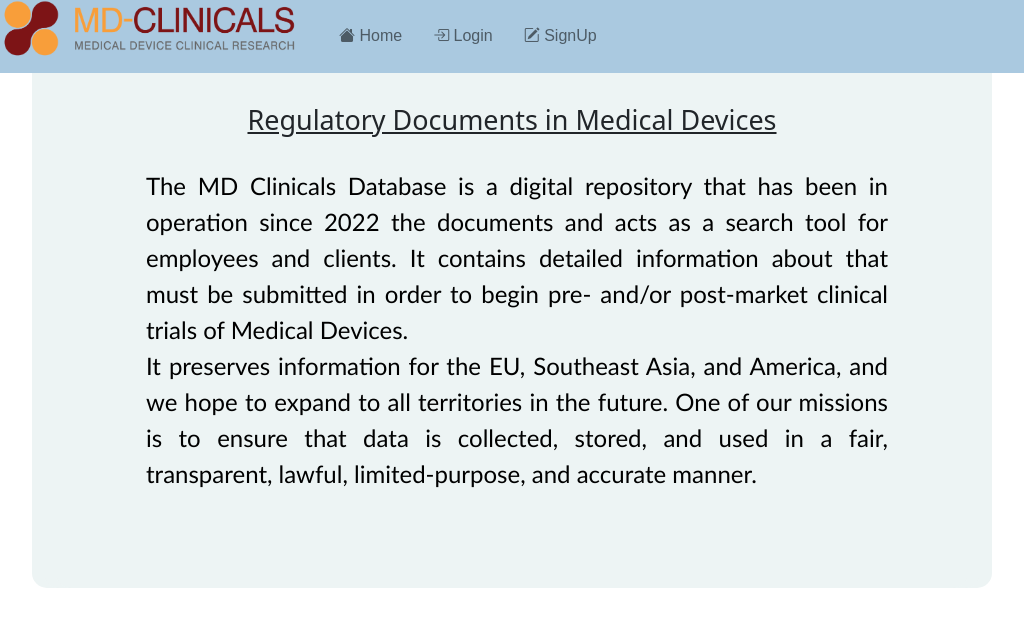
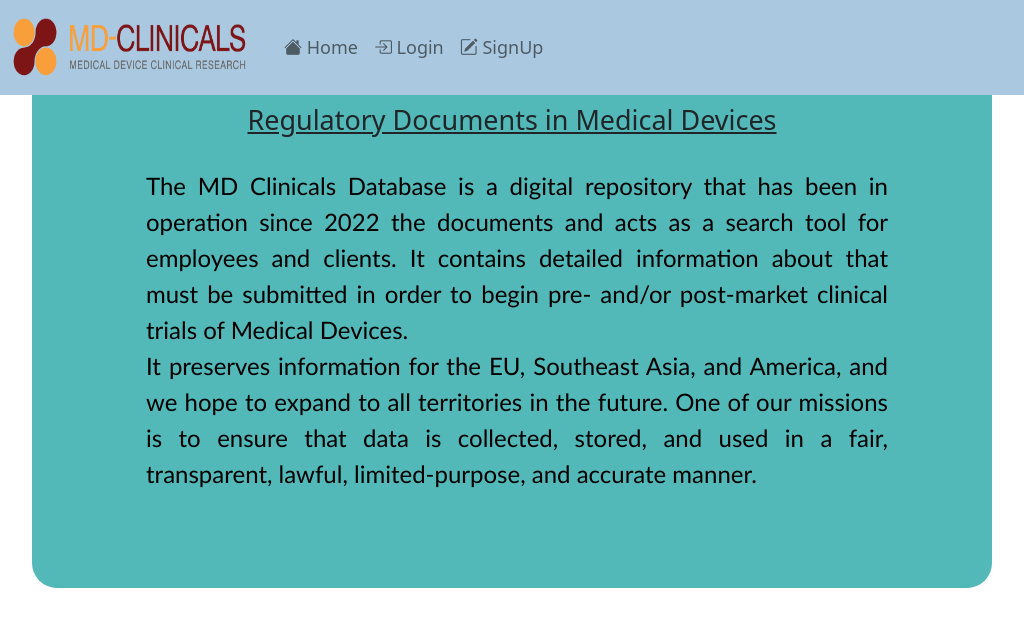
Before and after one commit to PaYatma/LoginApp, a Flask app: template templates/home.html in a window 1024 px wide. Shown: the top 627 px of the page. Run offline with Flask 2, Linux system fonts and the light colour scheme; the template is opened without the code that fills it, so the values that code supplies are empty; some libraries are stand-ins or nearby versions.

Commit message:
:hammer: Add @media screen to adapt navbar.

```diff
--- a/static/home.css
+++ b/static/home.css
@@ -1,17 +1,13 @@
 html,
-body{
-  margin: 0;
-  padding: 0;
-  background-size:cover;
+body {
+    margin: 0;
+    padding: 0;
 }
 
+
 .container{
-  min-width: 30rem;
-  max-width: 60rem;
-  height: auto;
-  margin: auto;
   border-radius: 15px;
-  background-color: rgb(237, 244, 244);
+  background-color: rgb(212, 247, 247);
 }
 
 h3{
@@ -27,3 +23,25 @@
   text-align:justify;
   font-family: 'Gill Sans', 'Gill Sans MT', Calibri, 'Trebuchet MS', sans-serif;
 }
+
+
+/* Define   */
+
+/* desktop:1200px */
+/* laptop:1024px */
+/* tablet:768px */
+/* ipad-mini:703px */
+/* iphone6+:414px */
+/* iphone 5S:320px */
+
+@media screen and (max-width:1200px) and (min-width:1024px) {
+  .container{
+    min-width: 15rem;
+    max-width: 30rem;
+    height: auto;
+    margin: auto;
+    border-radius: 25px;
+    background-color: rgb(82, 184, 184);
+  }
+
+}
--- a/static/login.css
+++ b/static/login.css
@@ -110,6 +110,6 @@
 }
 
 #log_flashes{
-  margin-top: 70px;
+  margin-top: 80px;
   position: relative;
 }
--- a/static/navbar.css
+++ b/static/navbar.css
@@ -11,7 +11,17 @@
 
 .navbar-toggler{
     border: 0;
+    margin: 5px;
     background-color: aliceblue;
+}
+
+nav ul li a:hover{
+    transform: rotate(45%);
+    border-radius: 15px;
+    max-width: 125px;
+    text-align: center;
+    text-decoration: underline;
+    background: rgb(109, 201, 250);
 }
 
 .navbar-toggler:focus,
@@ -71,45 +81,149 @@
     display:inline-block;
 }
 
-.nav-link .active{
-    background-color: red;
-    color: blue;
+
+/* desktop:1200px */
+@media screen and (min-width:1200px) {
+    nav{
+        max-height: 95px;
     }
-
     .logo_mdc{
-    max-width:300px;
-    margin-top:-15px;
+        max-width:380px;
+        margin:10px;
     }
-
-nav ul li a{
-    display:block;
-    padding: 10px 10px 20px;
-    text-decoration: none;
-    font-family: Arial;
-    text-align: center;
-    font-size: 40px;
+    .img_profile{
+        max-width: 135px;
+        float: right;
+        margin-left: 180px;
     }
 
     .navbar-collapse ul li a{
         float: left;
         display: block;
-    margin-left: 15px;
+        margin: 5px;
+        font-size: 19px;
     }
 
-nav ul li a:hover{
-    background: rgb(121, 123, 123);
-    transition: 0.05s;
-    text-align: center;
-    border-radius: 15px;
-    text-decoration: underline;
   }
 
+/* laptop:1024px */
+@media screen and (max-width:1200px) and (min-width:1024px) {
+    nav{
+        height: 105px;
+    }
+    .logo_mdc{
+        max-width:290px;
+        margin:10px;
+    }
+    .img_profile{
+        max-width: 120px;
+        float: right;
+        margin-left: 150px;
+    }
+    .navbar-collapse ul li a{
+        float: left;
+        display: block;
+        margin: 3px;
+        font-size: 18px;
+    }
+  }
+
+/* tablet:768px */
+@media screen and (max-width:1024px) and (min-width:768px) {
+    nav{
+        height: 95px;
+    }
+    .logo_mdc{
+        max-width:240px;
+        min-height: 65px;
+        margin-top:10px;
+    }
 
     .img_profile{
-    max-width: 5%;
-    min-width: 60px;
+        min-width: 90px;
+        max-width: 95px;
         float: right;
-    margin-right: auto;
-    margin-left: auto;
+        margin-left: 50px;
+    }
+    .navbar-collapse ul li a{
+        float: left;
+        display: inline;
+        margin: 0px;
+        font-size: 18px;
+    }
+    .btn.btn-danger{
+        margin: 2px;
+        font-size: 8pt;
+        min-width: 40px;
+        max-width: 60px;
+        min-height: 30px;
+        max-height: 40px;
+        font-size:5.5pt;
 
     }
+
+  }
+
+/* ipad-mini:703px */
+@media screen and (max-width:768px) and (min-width:480px) {
+    .logo_mdc{
+        max-width:290px;
+        margin-top:5px;
+    }
+    .navbar-collapse ul li a{
+        margin-left: 5px;
+        font-size: 15px;
+    }
+    .btn.btn-danger{
+        margin: 2px;
+        min-width: 40px;
+        max-width: 70px;
+        font-size: 8pt;
+        text-align: center;
+        align-items: center;
+    }
+
+    .img_profile{
+        min-width: 80px;
+        max-width: 105px;
+        float: right;
+        margin-left: 20px;
+        margin-right: 5px;
+    }
+}
+
+/* iphone6+:414px */
+@media screen and (max-width:480px) and (min-width:414px) {
+    .logo_mdc{
+        max-width:290px;
+        margin-top:5px;
+    }
+    .navbar-collapse ul li a{
+        margin: 5px;
+        font-size: 15px;
+    }
+    .img_profile{
+        min-width: 75px;
+        max-width: 90px;
+        float: right;
+        margin: 2px;
+    }
+}
+
+/* iphone 5S:320px */
+@media screen and (max-width:414px) {
+    .logo_mdc{
+        max-width:270px;
+        margin-top:5px;
+    }
+    .navbar-collapse ul li a{
+        margin-left: 5px;
+        font-size: 15px;
+    }
+    .img_profile{
+        min-width: 75px;
+        max-width: 90px;
+        float: right;
+        margin: 2px;
+    }
+}
--- a/templates/home.html
+++ b/templates/home.html
@@ -1,4 +1,5 @@
 <!doctype html>
+
 <!-- ********************************************************************************************************************************-->
 <!-- All dependencies for Home -->
 <!-- ********************************************************************************************************************************-->
--- a/templates/navbar.html
+++ b/templates/navbar.html
@@ -58,7 +58,7 @@
 
         <ul class="navbar-nav navbar-right">
           <li>
-            <a class="nav-link" href="{{url_for('logout')}}"><button type="submit" class="btn btn-danger"><i class="bi bi-box-arrow-right"></i> Logout</button></a>
+            <a class="nav-link" id="leave" href="{{url_for('logout')}}"><button type="submit" class="btn btn-danger"><i class="bi bi-box-arrow-right"></i> Logout</button></a>
           </li>
         </ul>
         {% endif %}
```
Also changed, not shown: api.py (+9 -9 lines). Lines whose indentation alone changed are shown as unchanged.
